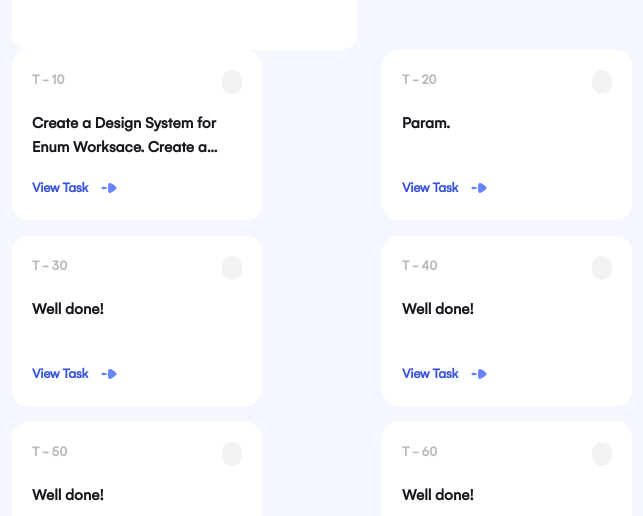
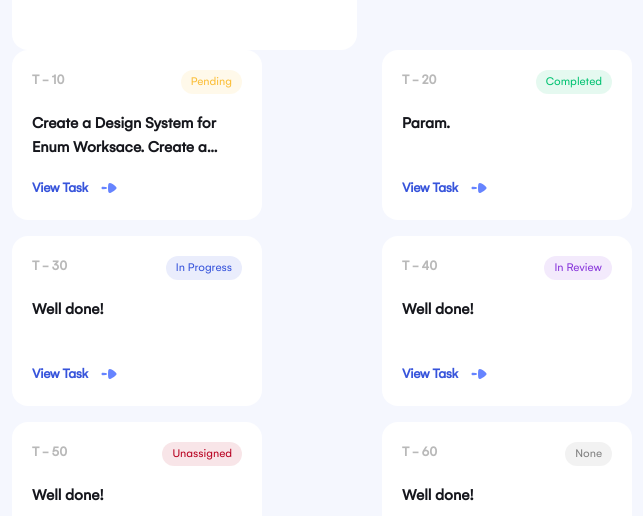
Before and after one commit to SkillBrainFrontend/Semicolon-Task-Manager-Andromeda, a React (Create React App) app: page /test in a window 1280 px wide. Shown: the part 3963-4479 px from the top of the page, without its empty margins (316-959 px from the left). Built offline with nearby package versions, Linux system fonts and the light colour scheme.

Commit message:
Am terminat task-cardul si componenta ChipStatus!

```diff
--- a/src/components/task-card/ChipStatus.jsx
+++ b/src/components/task-card/ChipStatus.jsx
@@ -1,8 +1,9 @@
 import React from "react";
+import PropTypes from "prop-types";
 
-import { Chip } from "../shared";
+import Chip from "../shared/chip/Chip";
 
-function ChipStatus(status) {
+function ChipStatus({ status }) {
 	const getBadgeStyle = () => {
 		switch (status) {
 			case "Pending":
@@ -22,11 +23,15 @@ function ChipStatus(status) {
 	return (
 		<Chip
 			extraColor={getBadgeStyle()}
+			label={status}
 			size="small"
-			status={status}
 			variant="outlined"
 		/>
 	);
 }
 
 export default ChipStatus;
+
+ChipStatus.propTypes = {
+	status: PropTypes.string.isRequired,
+};
```
Also changed, not shown: src/components/shared/calendar/calendar.jsx (added, +7 -0 lines).
